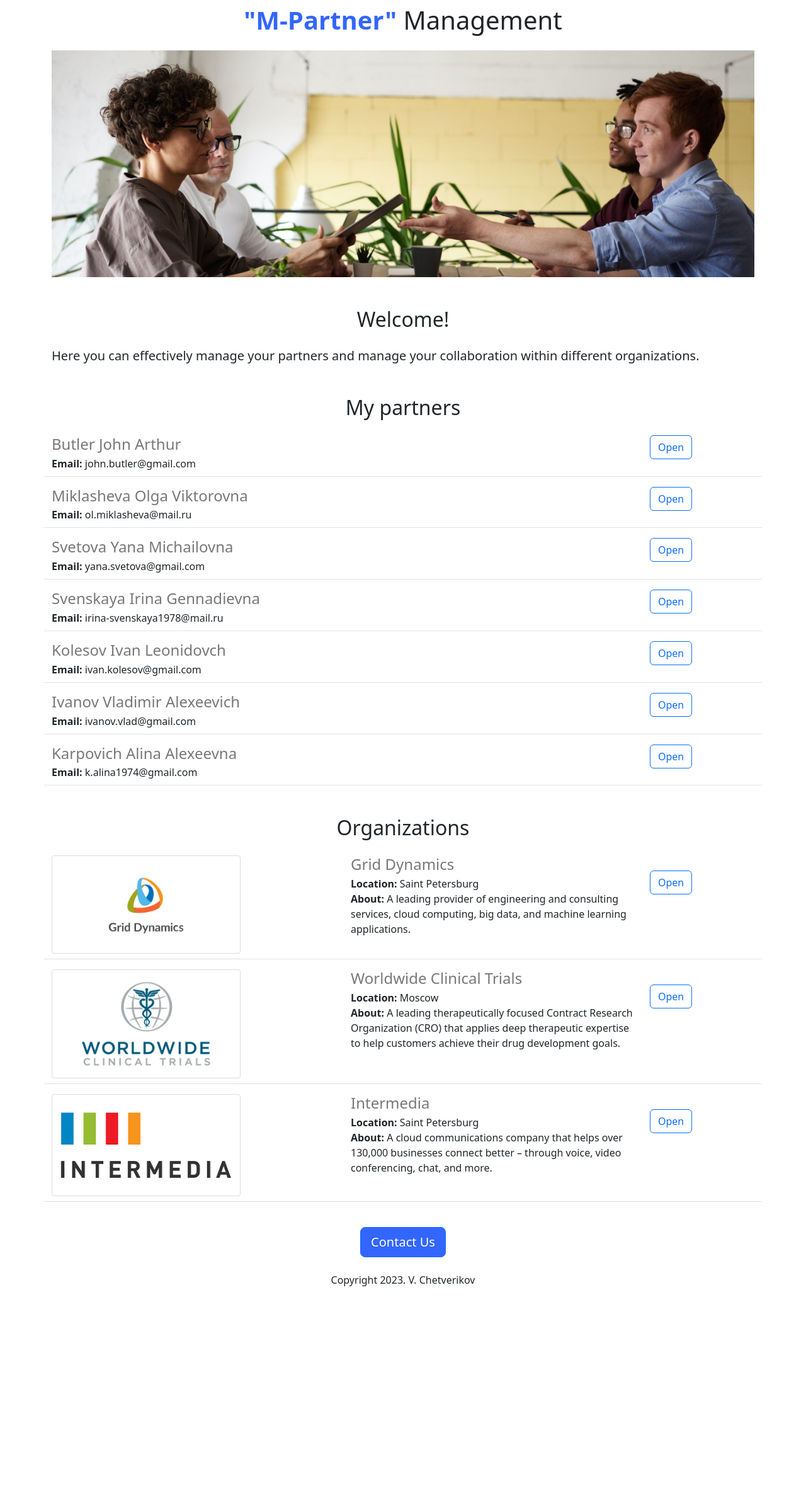
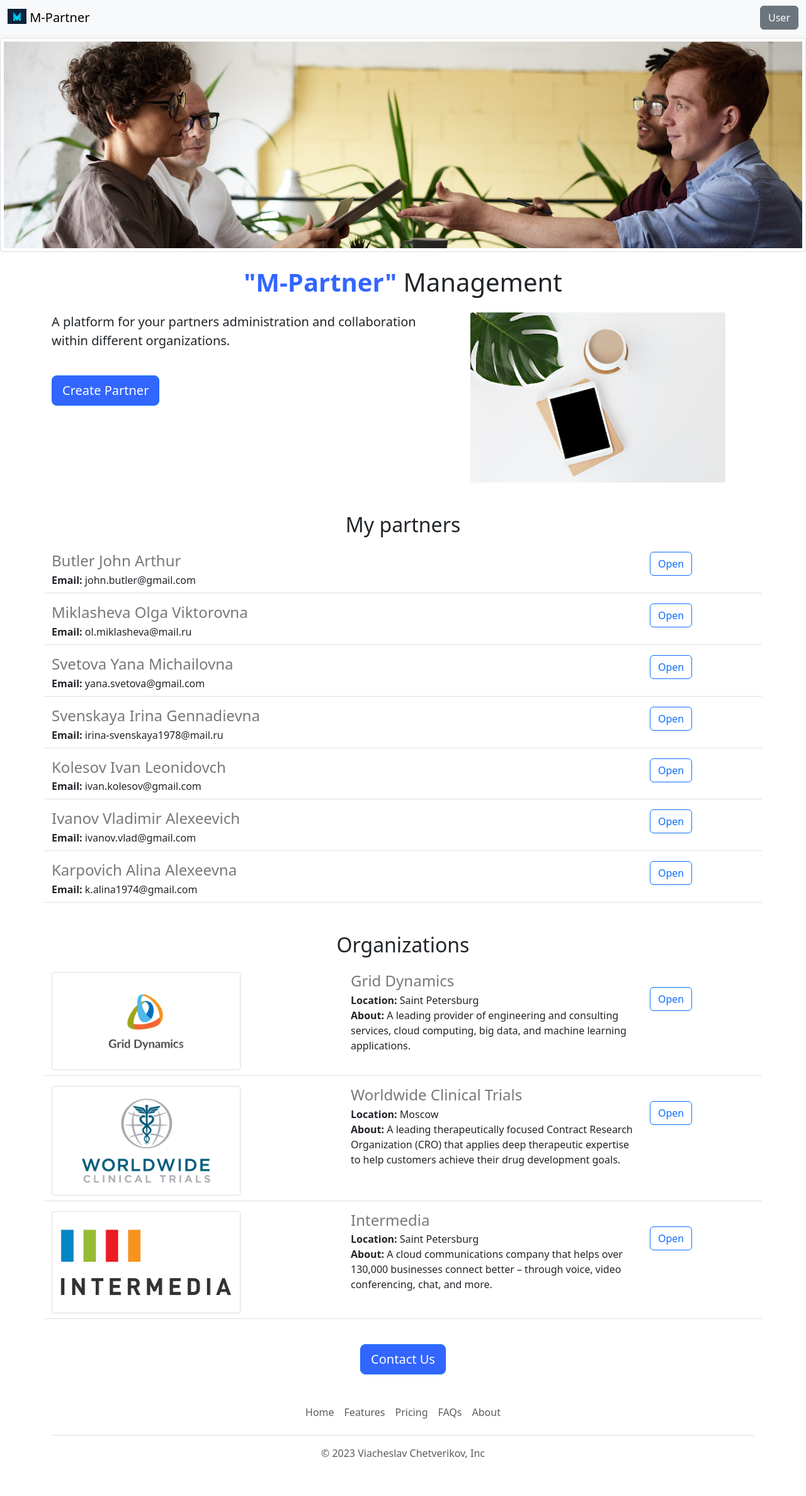
Before and after one commit to slavachetverikov/partners-website-v2, a Flask app: page / in a window 1280 px wide. Shown: the whole page at 63% size. Before the commit the page ends 2042 px from the top, so only its background shows below. Run offline with Flask 2, Linux system fonts and the light colour scheme.

Commit message:
Added new images and buttons

```diff
--- /dev/null
+++ b/templates/footer.html
@@ -0,0 +1,12 @@
+<div class="container">
+  <footer class="py-3 my-4">
+    <ul class="nav justify-content-center border-bottom pb-3 mb-3">
+      <li class="nav-item"><a href="#" class="nav-link px-2 text-muted">Home</a></li>
+      <li class="nav-item"><a href="#" class="nav-link px-2 text-muted">Features</a></li>
+      <li class="nav-item"><a href="#" class="nav-link px-2 text-muted">Pricing</a></li>
+      <li class="nav-item"><a href="#" class="nav-link px-2 text-muted">FAQs</a></li>
+      <li class="nav-item"><a href="#" class="nav-link px-2 text-muted">About</a></li>
+    </ul>
+    <p class="text-center text-muted">&copy; 2023 Viacheslav Chetverikov, Inc</p>
+  </footer>
+</div>
--- a/templates/home.html
+++ b/templates/home.html
@@ -7,26 +7,41 @@
   </head>
   <link href='https://fonts.googleapis.com/css?family=Poppins' rel='stylesheet'>
   <body>
+    {% include 'nav.html' %}
+       <img class="img-fluid" id="banner" src="https://partners-website.slavchetverikov.repl.co/static/banner.jpeg" height='320'>
     <div class="container">
     <h1 class="text-center mt-2 mb-4"><strong>{{company_name}}</strong> Management</h1>
-    <img class="img-fluid" id="banner" src="https://partners-website.slavchetverikov.repl.co/static/banner.jpeg" height='320'>
+
       <style>
         h1 strong {
           color:  rgb(51, 102, 255)
 ;
         }
         #banner{
-          height: 360px;
+          height: 340px;
           width: 100%;
           object-fit: cover;
+          margin-bottom: 16px;
         }
+        .maininfo {
+
+        }
+
         .btn-my {
           background-color: rgb(51, 102, 255) !important;
         }
       </style>
     <div id='container'>
-    <h2 class="text-center mt-5 mb-4">Welcome!</h2>
-    <p class="lead">Here you can effectively manage your partners and manage your collaboration within different organizations.</p>
+      <div class='row' style="margin-bottom:16px">
+        <div class='col-7'>
+    <p class="lead maininfo">A platform for your partners administration and collaboration within different organizations.</p>
+<button class=" mt-4 btn-my btn btn-primary btn-lg">Create Partner</button>
+        </div>
+        <div class='col-4'>
+        <img src="/static/ipad.jpg" style="height:270px; border-radius:4px" >
+        </div>
+      </div>
+
     <h2 class="text-center mt-5 mb-4">My partners</h2>
       <div>
        {%for partners in partners %}
@@ -42,7 +57,7 @@
       </div>
     <div style='text-align:center'>
         <button class=" mt-4 btn-my btn btn-primary btn-lg">Contact Us</button>
-        <p class="mt-4">Copyright 2023. V. Chetverikov</p>
     </div>
+      {% include "footer.html" %}
   </body>
 </html>
--- /dev/null
+++ b/templates/nav.html
@@ -0,0 +1,14 @@
+
+<nav class="navbar shadow-sm bg-body-tertiary fixed-top">
+  <div class="container-fluid">
+     <a class="navbar-brand" href="#">
+      <img src="/static/mlogo.jpeg" alt="Logo" width="30" height="24" class="d-inline-block align-text-top">
+      M-Partner
+    </a>
+    <form class="d-flex" role="search">
+      <button type="button" class="btn btn-secondary">User
+ </button>
+    </form>
+  </div>
+</nav>
+<div style="height:60px"></div>
--- a/templates/organization_info.html
+++ b/templates/organization_info.html
@@ -1,11 +1,16 @@
 <div class="border-bottom row" style="margin-bottom:16px;padding-bottom:8px">
    <div class='col-5'>
-  <img  class="img-fluid" src={{organizations["image"]}}
-  style="border: 1px solid #ddd;
+  <img  class="img-fluid grow" src={{organizations["image"]}}>
+<style>
+  .img-fluid { border: 1px solid #ddd;
   border-radius: 4px;
   padding: 5px;
-  width: 300px;"
-  >
+  width: 300px;
+             }
+
+  .grow { transition: all .2s ease-in-out; }
+  .grow:hover { transform: scale(1.1); }
+ </style>
    </div>
   <div class='col-5'>
   <h4 style="color:rgb(120,120,120); margin-bottom:4px;">{{organizations['org_name']}}
```
Also changed, not shown: static/hellofresh.png (deleted), static/ipad.jpg (added), static/laptop.jpg (added), static/mlogo.jpeg (added), static/mobileup.png (deleted), static/office.jpg (added), static/sunset.jpg (added), static/wct.png (deleted).
